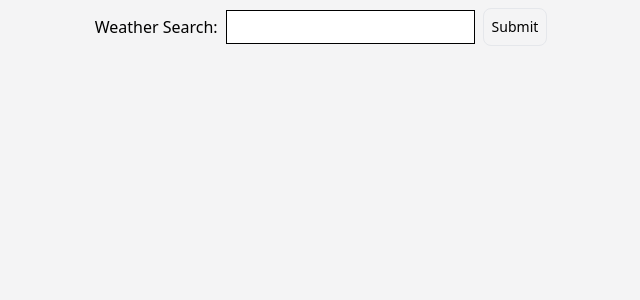
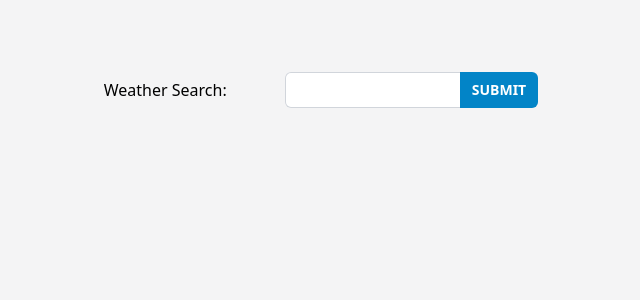
Before and after one commit to simonwjackson/wizardly-johnson-xddtww, a Next.js app: page / in a window 1280 px wide. Shown: the top 300 px of the page, without its empty margins (319-959 px from the left). Built offline with nearby package versions, Linux system fonts and the light colour scheme.

Commit message:
style(ui): improve form layout and styling
- Added margin-top to form for better spacing
- Replaced span with label for accessibility
- Adjusted layout of city weather display

```diff
--- a/pages/index.tsx
+++ b/pages/index.tsx
@@ -6,27 +6,34 @@ export default function IndexPage() {
   return (
     <div className="py-2 bg-zinc-100 h-screen">
       <form
-        className="flex items-center justify-center"
+        className="flex items-center justify-center mt-16"
         onSubmit={(e) => {
           e.preventDefault();
           const formdata = new FormData(e.currentTarget);
           setCity(formdata.get("city").toString());
         }}
       >
-        <span>Weather Search:</span>{" "}
+        <div className="mb-16 flex">
+          <label className="flex block font-medium leading-6 font-medium w-full self-center justify-self-end mr-4">
+            Weather Search:
+          </label>
           <input
             data-testid="weather-input"
-          className="ml-2 border px-2 py-1 border-black"
             type="text"
             name="city"
-        />
-        <button className="ml-2 text-sm border rounded-lg p-2" type="submit">
+            className="block w-full rounded-none rounded-l-md border-0 py-1.5 pl-4 text-gray-900 ring-1 ring-inset ring-gray-300 placeholder:text-gray-400 sm:text-sm sm:leading-6"
+          />{" "}
+          <button
+            type="submit"
+            className="relative -ml-px inline-flex items-center gap-x-1.5 rounded-r-md px-3 py-2 text-sm font-semibold text-white bg-sky-600 uppercase ring-inset"
+          >
             Submit
           </button>
+        </div>
       </form>
 
       {city && (
-        <div className="mt-4 flex items-center justify-center">
+        <div className="flex items-center justify-center">
           <CityWeather city={city} />
         </div>
       )}
```
Lines whose indentation alone changed are shown as unchanged.
